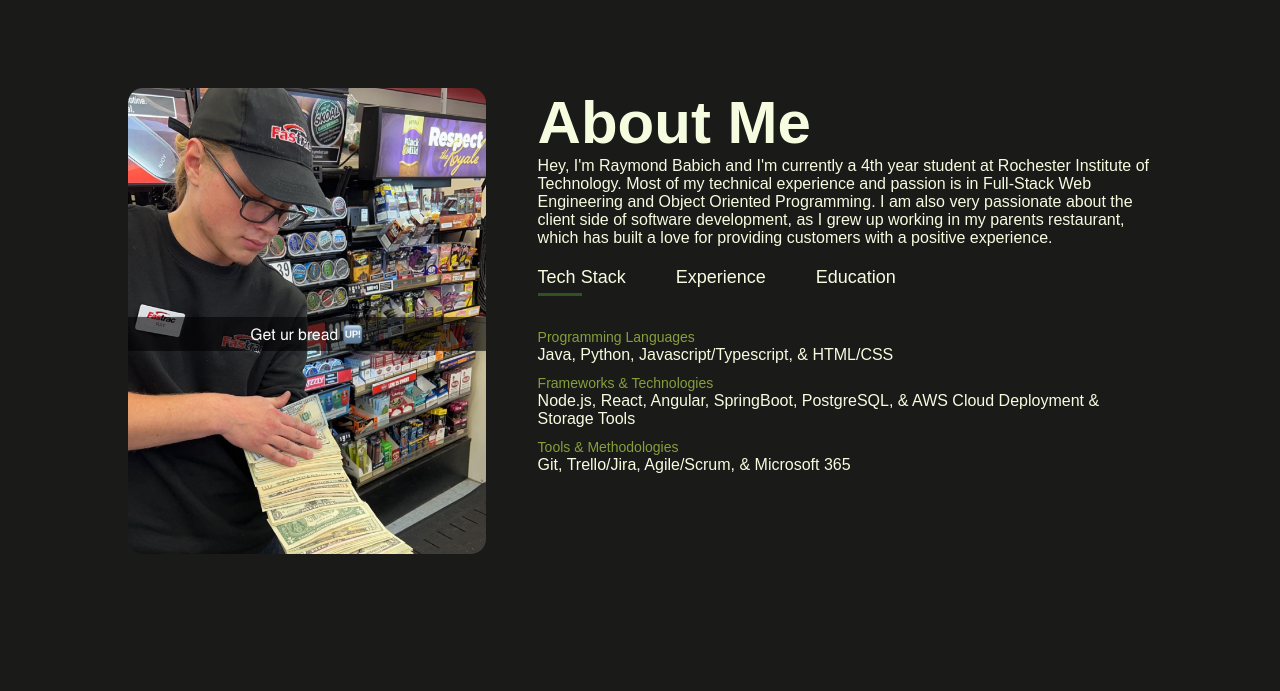
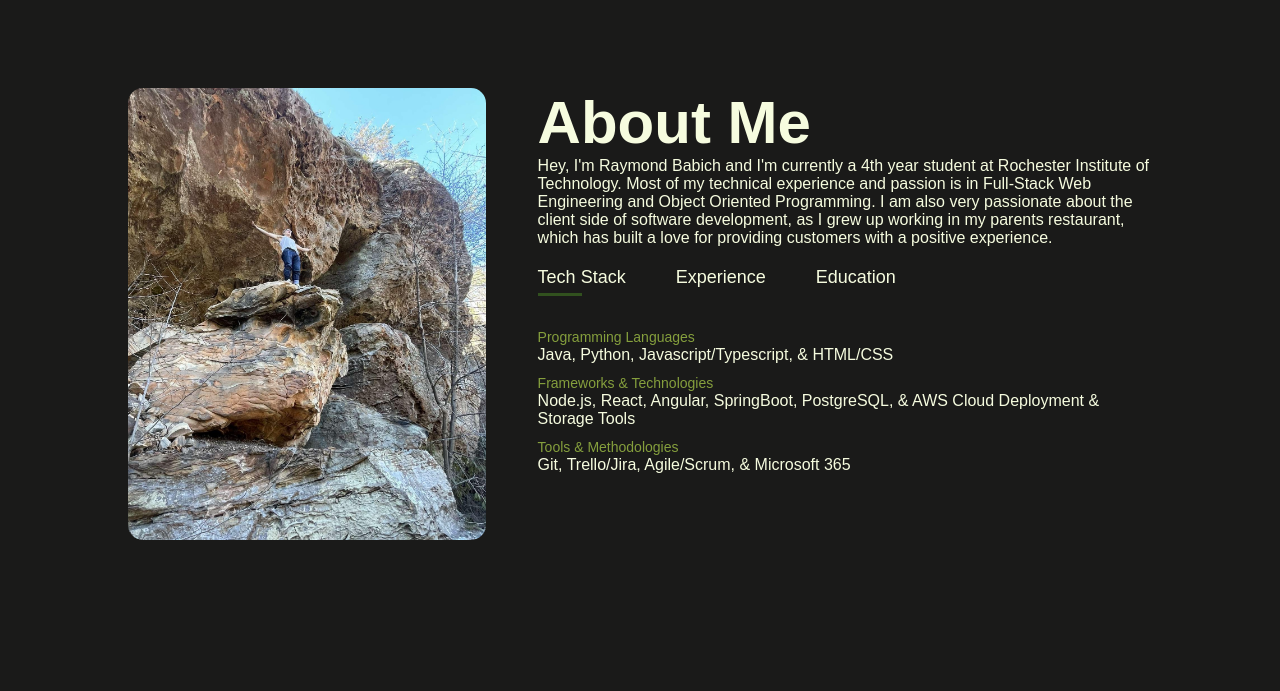
Before and after one commit to Yardomn/RaymondBPortfolioWebsite, a plain HTML site: page index.html in a window 1280 px wide. Shown: the part 802-1493 px from the top of the page. Drawn offline with Linux system fonts and the light colour scheme.

Commit message:
fixing photos

```diff
--- a/index.html
+++ b/index.html
@@ -17,7 +17,6 @@
                     <ul id="navmenu">
                         <li><a href="#header">Home</a></li>
                         <li><a href="#about">About</a></li>
-                        <!-- <li><a href="#services">Services</a></li> -->
                         <li><a href="#portfolio">Portfolio</a></li>
                         <li><a href="#contact">Contact</a></li>
                         <i class="fa-solid fa-circle-xmark" onclick="closemenu()"></i>
@@ -35,7 +34,7 @@
             <div class="container">
                 <div class="row">
                     <div class="about-col-1">
-                        <img src="images/baller.jpg">
+                        <img src="images/photo.jpg">
                     </div>
                     <div class="about-col-2">
                         <h1 class="subtitle">About Me</h1>
```
Also changed, not shown: images/photo.jpg (added).
